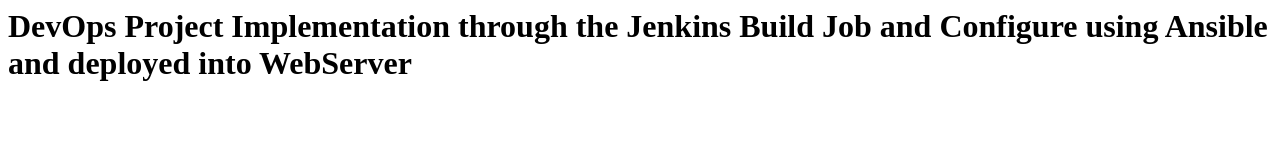
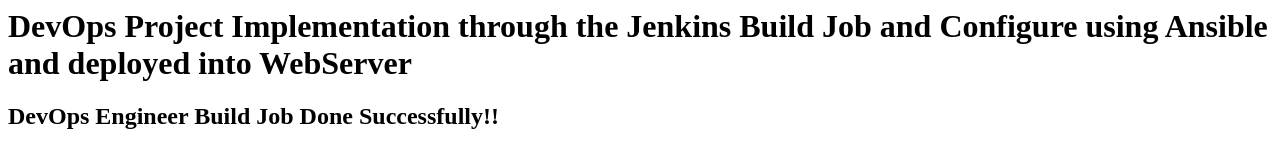
Before and after one commit to reddy980/project1, a plain HTML site: page index.html in a window 1280 px wide. Drawn offline with Linux system fonts and the light colour scheme.

Commit message:
Update index.html

```diff
--- a/index.html
+++ b/index.html
@@ -2,5 +2,6 @@
   <body>
     <h1> DevOps Project Implementation through the Jenkins Build Job and Configure using Ansible and deployed into WebServer
     </h1>
+    <h2>DevOps Engineer Build Job Done Successfully!!</h2>
   </body>
 </html>
```
